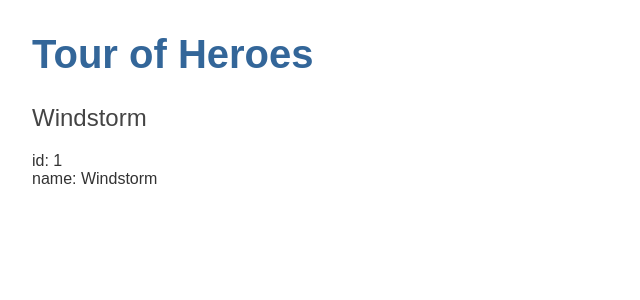
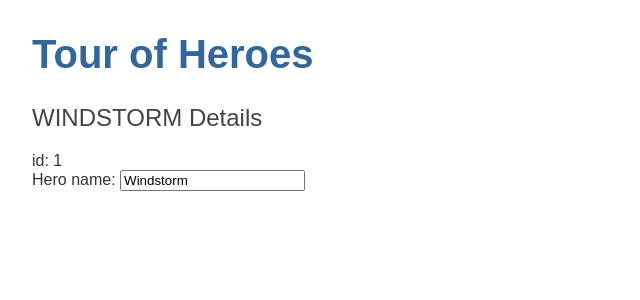
Before and after one commit to angelz913/angular-tour-of-heroes, an Angular app: page / in a window 1280 px wide. Shown: the top 300 px of the page, without its empty margins (0-640 px from the left). Built offline with nearby package versions, Linux system fonts and the light colour scheme.

Commit message:
Add hero name editor

```diff
--- a/src/app/heroes/heroes.component.html
+++ b/src/app/heroes/heroes.component.html
@@ -1,9 +1,12 @@
-<h2>{{ hero.name }}</h2>
+<!-- the symbol | is the pipe operator, can be used to format strings -->
+<h2>{{ hero.name | uppercase }} Details</h2>
 <div>
     <span>id: </span>
     {{ hero.id }}
 </div>
 <div>
-    <span>name: </span>
-    {{ hero.name }}
+    <label for="name">Hero name: </label>
+    <input id="name" [(ngModel)]="hero.name" placeholder="name">
+    <!-- [(ngModel)] is Angular's two-way data binding syntax -->
+    <!--  needs to import FormsModule in app.module.tx -->
 </div>
```
Also changed, not shown: src/app/app.module.ts (+6 -1 lines).
